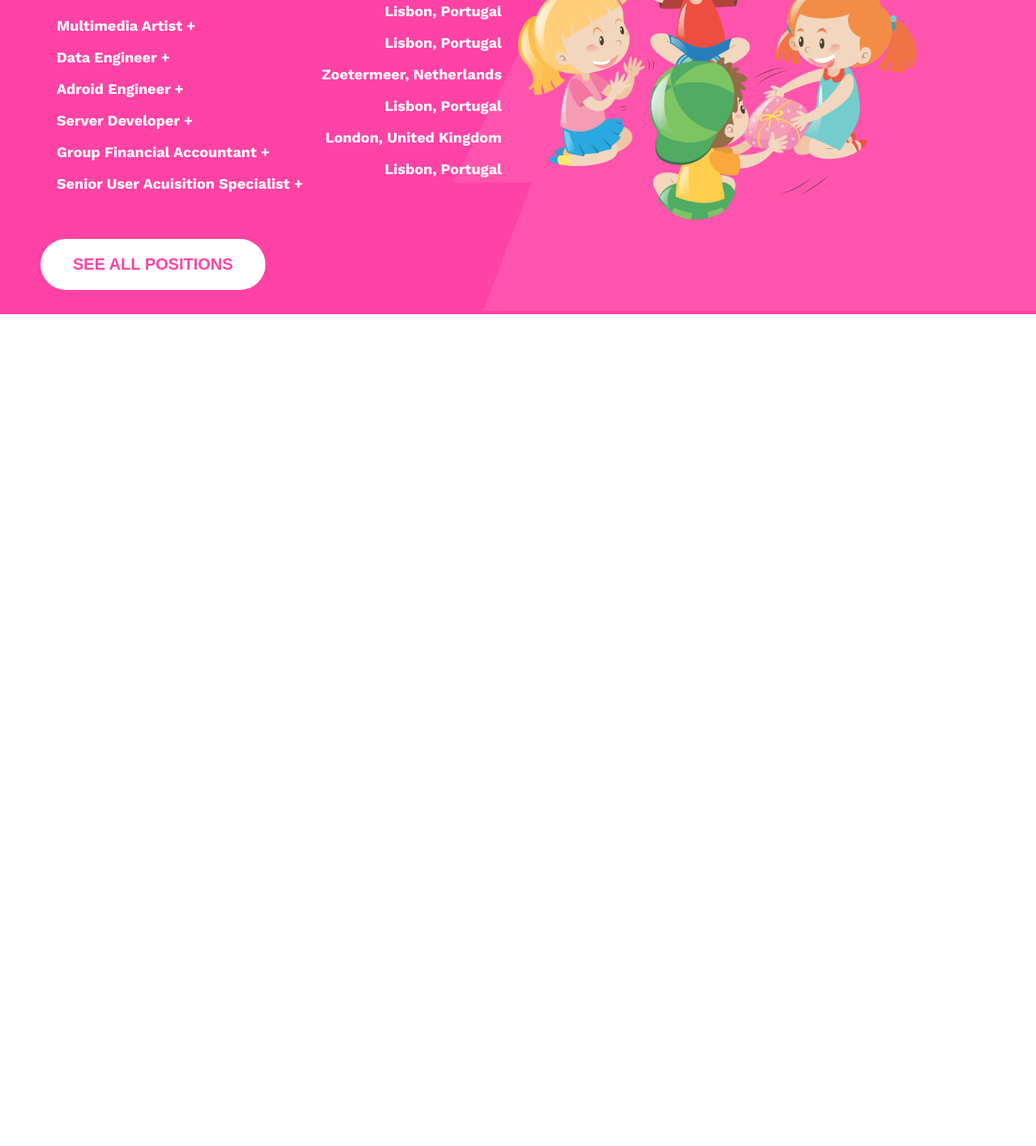
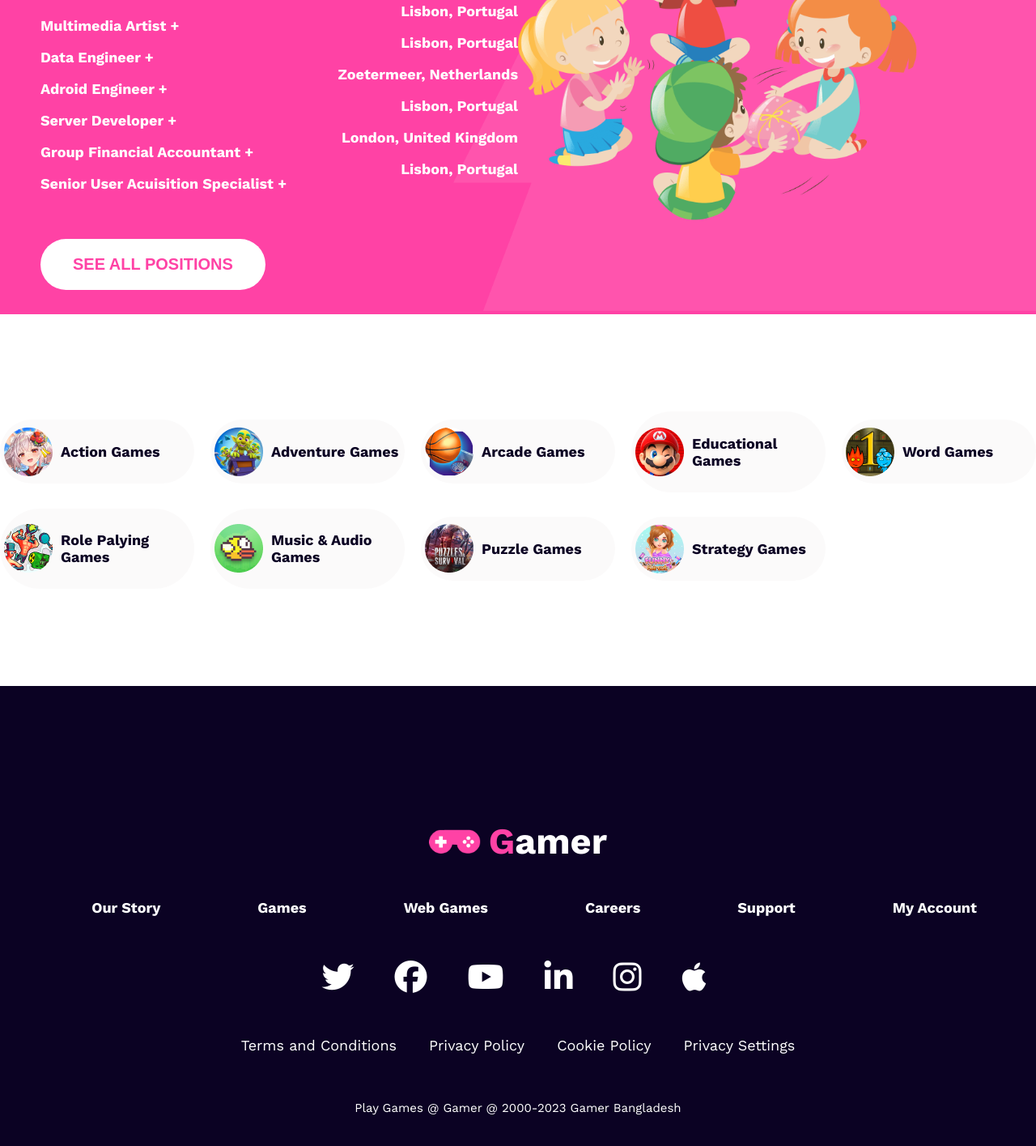
Before and after one commit to mahadi570/gamer-zone, a plain HTML site: page index.html in a window 1280 px wide. Shown: the part 3112-4527 px from the top of the page at 81% size. Before the commit the page ends 3500 px from the top, so only its background shows below. Drawn offline with nearby package versions, Linux system fonts and the light colour scheme.

Commit message:
desktop version finished

```diff
--- a/index.html
+++ b/index.html
@@ -134,9 +134,77 @@
                 </div>
             </div>
         </section>
+
+        <section>
+            <div class="footer-top">
+                <div class="icon-container icon-1">
+                    <img src="/images/p001.png" alt="">
+                    <h4>Action Games</h4>
+                </div>
+                <div class="icon-container icon-2">
+                    <img src="/images/p002.png" alt="">
+                    <h4>Adventure Games</h4>
+                </div>
+                <div class="icon-container icon-3">
+                    <img src="/images/p003.png" alt="">
+                    <h4>Arcade Games</h4>
+                </div>
+                <div class="icon-container icon-4">
+                    <img src="/images/p004.png" alt="">
+                    <h4>Educational Games</h4>
+                </div>
+                <div class="icon-container icon-5">
+                    <img src="/images/p005.png" alt="">
+                    <h4>Word Games</h4>
+                </div>
+                <div class="icon-container icon-6">
+                    <img src="/images/p006.png" alt="">
+                    <h4>Role Palying Games</h4>
+                </div>
+                <div class="icon-container icon-7">
+                    <img src="/images/p007.png" alt="">
+                    <h4>Music & Audio Games</h4>
+                </div>
+                <div class="icon-container icon-8">
+                    <img src="/images/p008.png" alt="">
+                    <h4>Puzzle Games</h4>
+                </div>
+                <div class="icon-container icon-9">
+                    <img src="/images/p009.png" alt="">
+                    <h4>Strategy Games</h4>
+                </div>
+            </div>
+        </section>
     </main>
     <footer>
+        <div class="nav-logo">
+            <img src="images/p24.png" alt="">
+            <h3> <span class="primary-text">G</span>amer </h3>
+        </div>
+        <ul class="footer-text-ul">
+            <li>Our Story</li>
+            <li>Games</li>
+            <li>Web Games</li>
+            <li>Careers</li>
+            <li>Support</li>
+            <li>My Account</li>
+        </ul>
+        <ul class="footer-icon-ul">
+            <li><i class="fa-brands fa-twitter"></i></li>
+            <li><i class="fa-brands fa-facebook"></i></li>
+            <li><i class="fa-brands fa-youtube"></i></li>
+            <li><i class="fa-brands fa-linkedin-in"></i></li>
+            <li><i class="fa-brands fa-instagram"></i></li>
+            <li><i class="fa-brands fa-apple"></i></li>
+        </ul>
+        <ul class="footer-last-ul">
+            <li>Terms and Conditions</li>
+            <li>Privacy Policy</li>
+            <li>Cookie Policy</li>
+            <li>Privacy Settings</li>
+        </ul>
 
+        <p><small>Play Games @ Gamer @ 2000-2023 Gamer Bangladesh</small></p>
     </footer>
 
 
--- a/style.css
+++ b/style.css
@@ -158,7 +158,8 @@ nav li:hover {
     text-align: center;
 }
 
-.video-cart-container, .play-instant {
+.video-cart-container,
+.play-instant {
     display: grid;
     grid-template-columns: repeat(4, 1fr);
     gap: 10px;
@@ -172,7 +173,7 @@ nav li:hover {
     cursor: pointer;
 }
 
-.play-instant{
+.play-instant {
     grid-template-columns: repeat(2, 1fr);
     justify-items: center;
     align-items: center;
@@ -180,37 +181,37 @@ nav li:hover {
     margin-top: 120px;
 }
 
-.play-instant .text{
+.play-instant .text {
     text-align: right;
     width: 80%;
     margin-right: 400px;
 }
 
-.play-instant .text h5{
+.play-instant .text h5 {
     font-size: 48px;
     margin: 0;
 }
 
-.play-instant .text p{
+.play-instant .text p {
     display: inline-block;
     width: 350px;
     color: #534C64;
 }
 
-.play-instant .img{
+.play-instant .img {
     height: 630px;
 }
 
-.play-instant .img img{
+.play-instant .img img {
     height: 100%;
 }
 
-.overlaping-img{
+.overlaping-img {
     position: relative;
     transform: translate(450px, -270px);
 }
 
-.career{
+.career {
     display: grid;
     grid-template-columns: 50% 50%;
     align-items: center;
@@ -218,31 +219,103 @@ nav li:hover {
     background-color: #FF42A5;
     color: #fff;
     font-weight: 400;
-    padding:0 50px;
+    padding: 0 50px;
+    margin-bottom: 120px;
 }
-.career img{
+
+.career img {
     max-width: 750px;
 }
 
-.career-heading{
+.career-heading {
     font-size: 48px;
     font-weight: 700;
     margin: 0;
 }
-.container{
+
+.container {
     display: flex;
     justify-content: space-between;
-    padding: 0 20px;
     font-weight: 600;
-    max width: 2000px;
 }
 
-.right-text{
+.right-text {
     text-align: right;
 }
 
-.third-btn{
+.third-btn {
     background-color: #fff;
     color: #FF42A5;
     margin-top: 40px;
 }
+
+.footer-top {
+    display: grid;
+    grid-template-columns: repeat(5, 1fr);
+    gap: 20px;
+    align-items: center;
+    justify-content: space-around;
+    margin-bottom: 120px;
+}
+
+.icon-container {
+    display: flex;
+    align-items: center;
+    gap: 10px;
+    padding: 5px;
+    background-color: #faf9f9d3;
+    border-radius: 50px;
+}
+
+.icon-container:hover {
+    border: 2px solid #FF42A5;
+    color: #FF42A5;
+    cursor: pointer;
+    transition: .2s;
+}
+
+footer {
+    padding: 120px 0 20px 0;
+    background-color: #0B0223;
+    color: #fff;
+    text-align: center;
+}
+
+footer .nav-logo {
+    justify-content: center;
+    align-items: center;
+}
+
+.logo img {
+    height: 40px;
+}
+
+.footer-text-ul,
+.footer-icon-ul,
+.footer-last-ul {
+    display: flex;
+    justify-content: center;
+    align-items: center;
+    margin: 0;
+    margin-bottom: 55px;
+}
+
+.footer-text-ul li {
+    list-style-type: none;
+    margin: 0 60px;
+    font-size: 18px;
+    font-weight: 600;
+    cursor: pointer;
+}
+
+.footer-icon-ul li,
+.footer-last-ul li {
+    list-style: none;
+    cursor: pointer;
+    margin-right: 40px;
+}
+
+.footer-icon-ul li i {
+    color: #fff;
+    font-size: 40px;
+}
```
Also changed, not shown: images/p001.png (renamed from images/p19.png), images/p002.png (renamed from images/p18.png), images/p003.png (renamed from images/p17.png), images/p004.png (renamed from images/p16.png), images/p005.png (renamed from images/p15.png), images/p006.png (renamed from images/p14.png), images/p007.png (renamed from images/p13.png), images/p008.png (renamed from images/p12.png), images/p009.png (renamed from images/p11.png).
